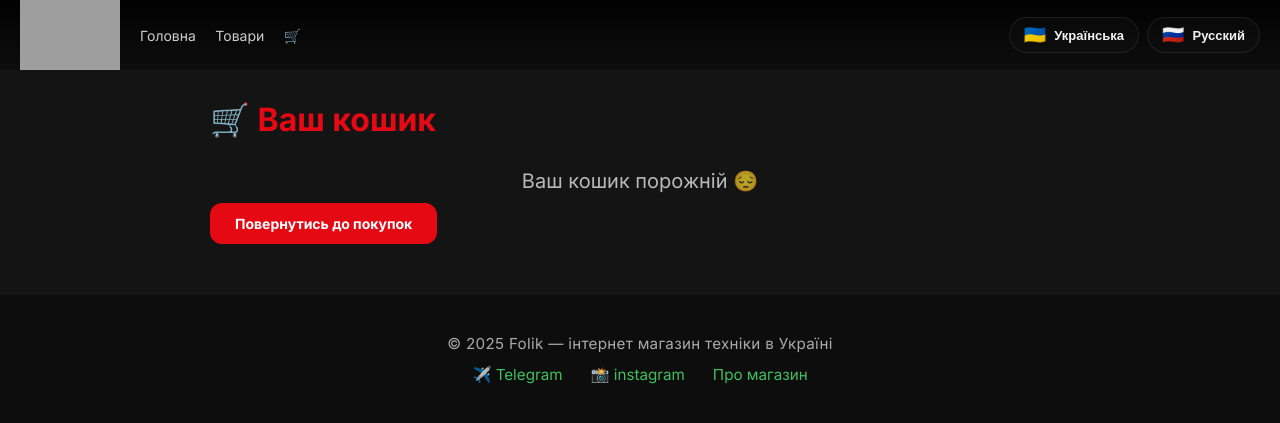
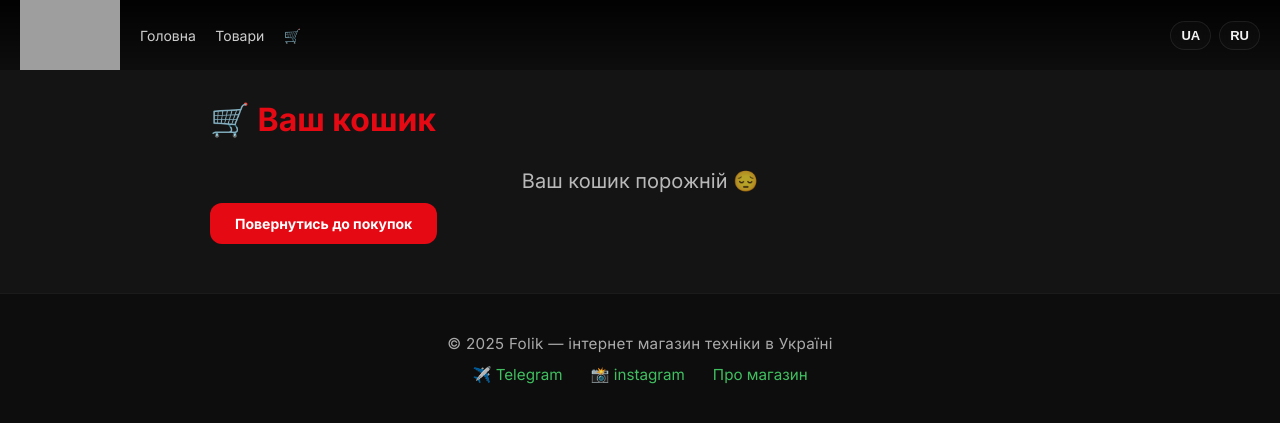
Before and after one commit to klokc228-ai/folik, a Django app: page /cart/ in a window 1280 px wide. Shown: the top 423 px of the page. Run offline with Django 5.2, Linux system fonts and the light colour scheme; data that the repository does not hold is empty; grey boxes are pictures that could not be loaded.

Commit message:
update project

```diff
--- a/main/templates/main/base.html
+++ b/main/templates/main/base.html
@@ -40,14 +40,8 @@
             {% csrf_token %}
             <input type="hidden" name="next" value="{{ request.get_full_path }}">
             {% get_current_language as LANGUAGE_CODE %}
-            <button type="submit" name="language" value="uk" class="lang-btn {% if LANGUAGE_CODE == 'uk' %}active{% endif %}" aria-label="Українська" title="Українська">
-                <span class="flag">🇺🇦</span>
-                <span class="lang-label">Українська</span>
-            </button>
-            <button type="submit" name="language" value="ru" class="lang-btn {% if LANGUAGE_CODE == 'ru' %}active{% endif %}" aria-label="Русский" title="Русский">
-                <span class="flag">🇷🇺</span>
-                <span class="lang-label">Русский</span>
-            </button>
+            <button type="submit" name="language" value="uk" class="lang-btn compact {% if LANGUAGE_CODE == 'uk' %}active{% endif %}" aria-label="Українська" title="Українська">UA</button>
+            <button type="submit" name="language" value="ru" class="lang-btn compact {% if LANGUAGE_CODE == 'ru' %}active{% endif %}" aria-label="Русский" title="Русский">RU</button>
         </form>
     </div>
 </header>
@@ -422,22 +416,22 @@
     transition: transform 160ms ease, box-shadow 160ms ease, background 160ms ease, color 160ms ease;
     backdrop-filter: blur(6px);
 }
-.lang-btn .flag { font-size: 18px; line-height: 1; }
-.lang-btn .lang-label { font-size: 13px; }
+.lang-btn.compact { padding: 6px 10px; font-size: 13px; min-width: 38px; text-align: center; }
 .lang-btn:not(.active):hover {
-    transform: translateY(-4px) scale(1.02);
-    box-shadow: 0 18px 36px rgba(0,0,0,0.45);
-    background: rgba(255,255,255,0.04);
+    transform: translateY(-3px) scale(1.01);
+    box-shadow: 0 12px 26px rgba(0,0,0,0.38);
+    background: rgba(255,255,255,0.03);
 }
 .lang-btn.active {
-    background: linear-gradient(90deg, #ffffff, #f2f2f2);
+    background: #ffffff;
     color: #0b0b0b;
     border: 1px solid rgba(0,0,0,0.06);
-    box-shadow: 0 10px 30px rgba(0,0,0,0.45);
 }
 .lang-btn:focus { outline: none; box-shadow: 0 0 0 4px rgba(229,9,20,0.06); }
 @media (max-width: 576px) {
-    .lang-btn { padding: 6px 10px; font-size: 13px; }
+    .language-switcher { margin-left: 8px; }
+    .lang-form { gap: 6px; }
+    .lang-btn.compact { padding: 5px 8px; font-size: 12px; min-width: 34px; }
 }
 
 /* Сітка товарів */
```
